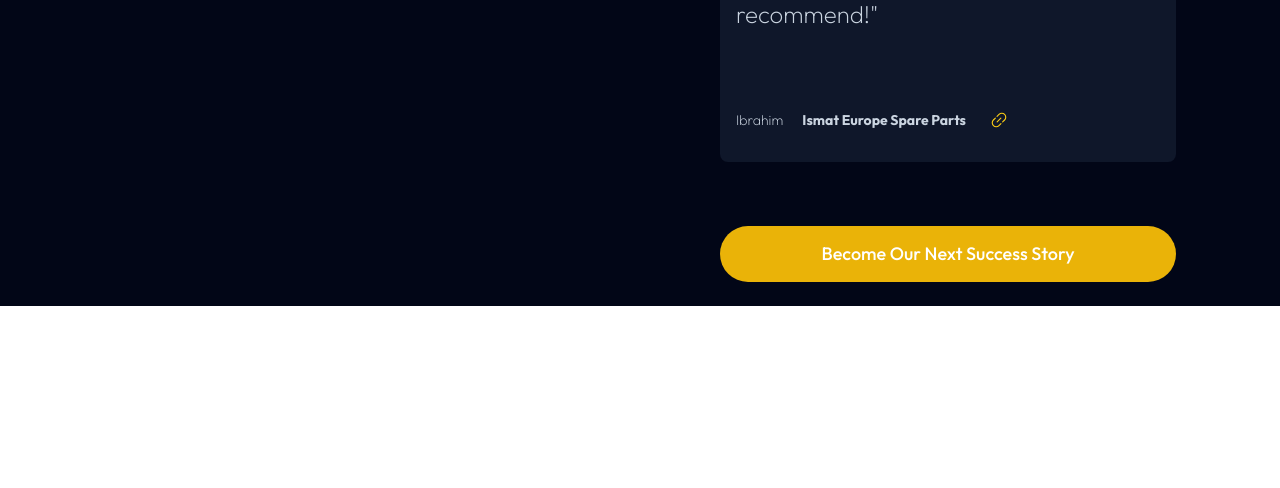
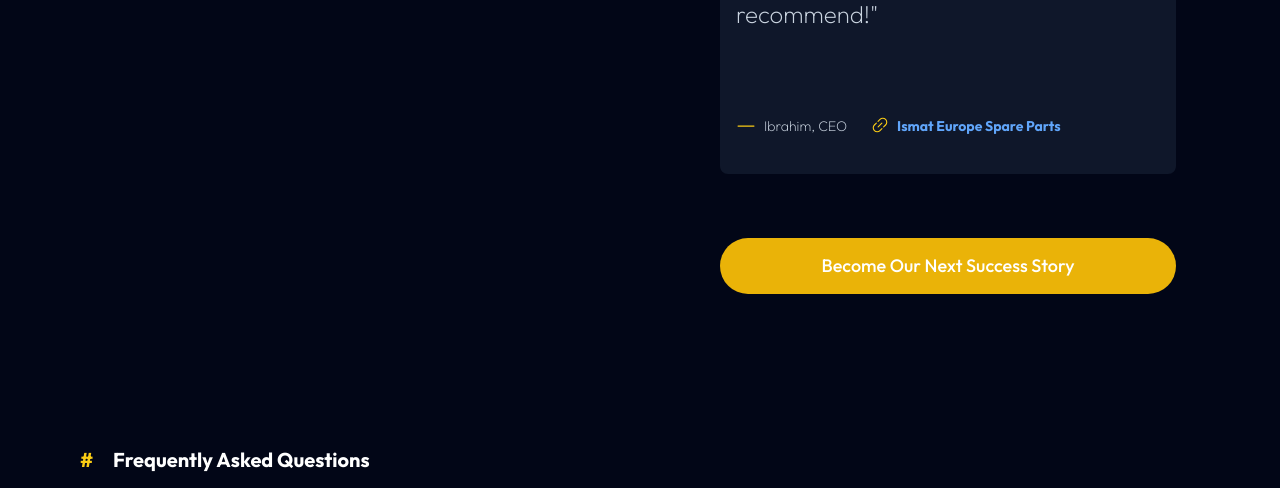
Before and after one commit to kitindi/vectarlabs-coming, a React (Vite) app: page / in a window 1280 px wide. Shown: the part 3134-3622 px from the top of the page. Before the commit the page ends 3440 px from the top, so only its background shows below. Built offline with nearby package versions, Linux system fonts and the light colour scheme.

Commit message:
added fFAQ section

```diff
--- a/index.html
+++ b/index.html
@@ -1,5 +1,5 @@
 <!DOCTYPE html>
-<html lang="en">
+<html lang="en" class="scroll-smooth md:scroll-auto">
   <head>
     <meta charset="UTF-8" />
     <link rel="icon" type="image/svg+xml" href="/favconicon.png" />
--- a/src/components/About.jsx
+++ b/src/components/About.jsx
@@ -35,7 +35,7 @@ const About = () => {
       <div className="container mx-auto px-8 md:px-20 lg:px-20 max-w-7xl flex flex-col md:flex-row gap-5 py-8">
         <h2 className="text-xl font-bold">
           {" "}
-          <span className="text-yellow-400">#</span> Who We Are
+          <span className="text-yellow-400 mr-4">#</span> Who We Are
         </h2>
       </div>
       <div className="container mx-auto px-8 md:px-20 lg:px-20 max-w-7xl flex  flex-col md:flex-row gap-5">
--- /dev/null
+++ b/src/components/Faq.jsx
@@ -0,0 +1,75 @@
+import { useState } from "react";
+
+const Faq = () => {
+  const [openAnswer, setOpenAnswer] = useState(null);
+  // FAQ data
+  const faqData = [
+    {
+      id: 1,
+      question: "How do you work your with clients to ensure meeting their expectations ?",
+      answer:
+        "First of all we believe in transparency and collaboration. When working with you to ensure we bring your vision to life, We start by understanding your goals, challenges, and requirements. Then our team creates a detailed roadmap acompanied with regular updates, feedback sessions to ensure your project stays on track. Later we craft stunning designs and build robust solutions tailored to your desired goals. To ensure a high quality end product, we rigorously test every detail before delivering a polished product. Then our relationship will make sure we are there to help you grow with ongoing maintenance and updates.",
+    },
+    {
+      id: 2,
+      question: "What industries do you specialize in ?",
+      answer:
+        "We specialize in working with businesses in healthcare, e-commerce, and finance, where we’ve delivered tailored web and software solutions that drive efficiency, compliance, and growth. That said, we’ve also successfully completed projects for clients in education, real estate, and logistics, so we’re comfortable adapting to the unique needs of any industry",
+    },
+    {
+      id: 3,
+      question: "How much does a custom website, app or software cost and how long does a typical project take?",
+      answer:
+        " These are great questions! The cost and timeline for a custom website, app or software can vary significantly depending on the scope features, and complexity of the project. Typically, custom websites can range from 500,000 Tsh to 2000,000 Tsh, and the timeline can range from 4 to 12 weeks or more. Factors like design complexity, functionality, content creation, revisions, and integrations all play a role in determining the final cost and timeline. To ensure clarity and efficiency, we follow a structured process that includes discovery, planning, design and development, and testing. This helps us deliver high-quality results on time and within budget.To give you a more accurate estimate, we’d love to learn more about your project. Let’s schedule a free consultation to discuss your goals, and we can provide a detailed quote and timeline tailored to your needs.",
+    },
+  ];
+
+  // Function to toggle the visibility of the answer
+  const toggleAnswer = (id) => {
+    setOpenAnswer((prevId) => (prevId === id ? null : id));
+  };
+
+  return (
+    <div className="w-full text-white bg-slate-950  py-32" id="faq">
+      <div className="container mx-auto px-8 md:px-20 lg:px-20 md:max-w-7xl ">
+        <h2 className="text-xl font-bold mb-16">
+          {" "}
+          <span className="text-yellow-400 mr-4">#</span> Frequently Asked Questions
+        </h2>
+        <h2 className="text-2xl md:text-4xl font-semibold  text-[#cfe0f4] md:text-center">
+          Got questions? We’ve got answers. Here are some of the most common questions we receive from clients.
+        </h2>
+        <div>
+          <div className="my-10 md:my-16 text-xl md:text-2xl font-extralight text-slate-300 px-4 py-8 rounded-lg">
+            {faqData.map((item) => (
+              <div className="mb-3" key={item.id}>
+                <p className=" text-[22px]  flex justify-between items-center pb-5 border-b border-slate-900">
+                  <span>{item.question}</span>{" "}
+                  <div className="flex items-center">
+                    {openAnswer === item.id ? (
+                      <span className="cursor-pointer" onClick={() => toggleAnswer(item.id)}>
+                        <svg xmlns="http://www.w3.org/2000/svg" viewBox="0 0 24 24" width="20" height="20" color="#facc15" fill="none">
+                          <path d="M2.5 12L21.5002 12" stroke="currentColor" stroke-width="1.5" stroke-linecap="round" stroke-linejoin="round" />
+                        </svg>
+                      </span>
+                    ) : (
+                      <span className="cursor-pointer" onClick={() => toggleAnswer(item.id)}>
+                        <svg xmlns="http://www.w3.org/2000/svg" viewBox="0 0 24 24" width="20" height="20" color="#facc15" fill="none">
+                          <path d="M12 4V20" stroke="currentColor" stroke-width="1.5" stroke-linecap="round" stroke-linejoin="round" />
+                          <path d="M4 12H20" stroke="currentColor" stroke-width="1.5" stroke-linecap="round" stroke-linejoin="round" />
+                        </svg>
+                      </span>
+                    )}
+                  </div>
+                </p>
+                {openAnswer === item.id && <p className="text-[18px] text-bold py-8 ">{item.answer}</p>}
+              </div>
+            ))}
+          </div>
+        </div>
+      </div>
+    </div>
+  );
+};
+
+export default Faq;
--- a/src/components/Navbar.jsx
+++ b/src/components/Navbar.jsx
@@ -22,7 +22,7 @@ const Navbar = () => {
               {" "}
               Testimonials
             </a>
-            <a href="#blog" className="text-white font-bold">
+            <a href="#faq" className="text-white font-bold">
               {" "}
               FAQ
             </a>
--- a/src/components/Services.jsx
+++ b/src/components/Services.jsx
@@ -5,9 +5,9 @@ const Services = () => {
         <div className="container mx-auto px-8 md:px-20 lg:px-20 max-w-7xl ">
           <h2 className="text-xl font-bold mb-10">
             {" "}
-            <span className="text-yellow-400">#</span> Our Services
+            <span className="text-yellow-400 mr-4">#</span> Our Services
           </h2>
-          <h2 className="text-4xl font-semibold max-w-xl text-[#cfe0f4]">High-Imapct Services That Will Propel Your Company Forward</h2>
+          <h2 className="text-2xl md:text-4xl font-semibold max-w-xl text-[#cfe0f4]">High-Imapct Services That Will Propel Your Company Forward</h2>
           <div className="w-full py-16 grid md:grid-cols-12">
             <div className="p-6 border border-slate-700 col-span-4 h-56">
               <p className="text-2xl">UI/UX & Product Design</p>
--- a/src/components/Testimonials.jsx
+++ b/src/components/Testimonials.jsx
@@ -6,7 +6,7 @@ const Testimonials = () => {
       <div className="container mx-auto px-8 md:px-20 lg:px-20 max-w-7xl ">
         <h2 className="text-xl font-bold mb-10">
           {" "}
-          <span className="text-yellow-400">#</span> What Our Clients Say
+          <span className="text-yellow-400 mr-4">#</span> What Our Clients Say
         </h2>
 
         <div className="w-full grid md:grid-cols-12">
@@ -21,11 +21,17 @@ const Testimonials = () => {
                 "Working with <span className="text-yellow-500">VectarLabs</span> was a game-changer for our spare parts business. Their team delivered a custom
                 software solution that streamlined our operations and saved us countless hours of stock taking and managing finance. Highly recommend!"
               </p>
-              <div className="md:flex md:items-center space-x-6 mt-10">
-                <p className="text-sm mt-10">
-                  Ibrahim <span className="font-bold ml-4">Ismat Europe Spare Parts</span>
-                </p>{" "}
-                <a href="https://ismateuropespareparts.co.tz/" target="_new" className="text-sm mt-10">
+              <div className="md:flex md:items-center md:space-x-6 mt-10">
+                <p className="text-sm text-bold mt-10 flex items-center">
+                  {" "}
+                  <span className="mr-2">
+                    <svg xmlns="http://www.w3.org/2000/svg" viewBox="0 0 24 24" width="20" height="32" color="#facc15" fill="none">
+                      <path d="M2.5 12L21.5002 12" stroke="currentColor" stroke-width="1.5" stroke-linecap="round" stroke-linejoin="round" />
+                    </svg>
+                  </span>
+                  Ibrahim, CEO
+                </p>
+                <a href="https://ismateuropespareparts.co.tz/" target="_new" className="text-sm mt-4 md:mt-10 flex ">
                   <svg xmlns="http://www.w3.org/2000/svg" viewBox="0 0 24 24" width="18" height="18" color="#facc15" fill="none">
                     <path d="M9.5 14.5L14.5 9.49995" stroke="currentColor" stroke-width="1.5" stroke-linecap="round" />
                     <path
@@ -35,6 +41,7 @@ const Testimonials = () => {
                       stroke-linecap="round"
                     />
                   </svg>
+                  <span className="text-blue-400 font-bold ml-2">Ismat Europe Spare Parts</span>
                 </a>
               </div>
             </div>
--- a/src/pages/Home.jsx
+++ b/src/pages/Home.jsx
@@ -1,13 +1,15 @@
 import About from "../components/About";
+import Faq from "../components/Faq";
 import Services from "../components/Services";
 import Testimonials from "../components/Testimonials";
 
 const Home = () => {
   return (
-    <div>
+    <div className="bg-black">
       <About />
       <Services />
       <Testimonials />
+      <Faq />
     </div>
   );
 };
```
